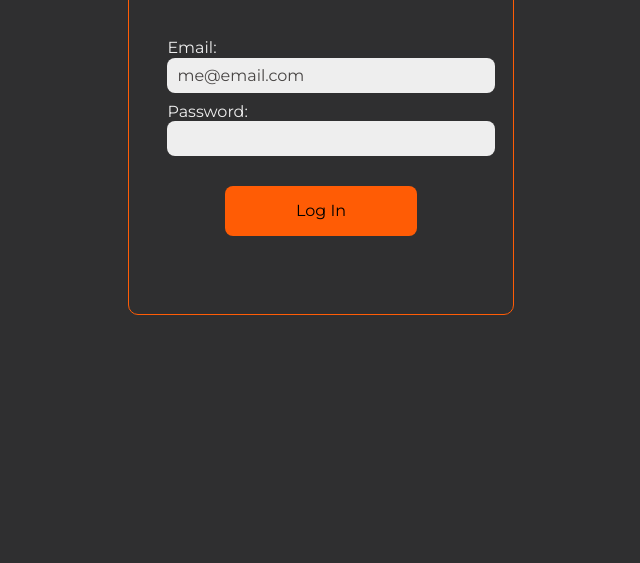
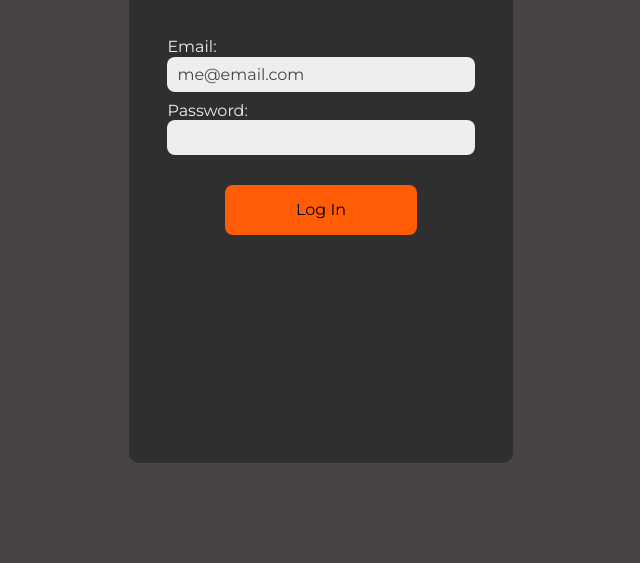
Before and after one commit to liamrdawson/Riff-Login-UI, a plain HTML site: page index.html in a window 1280 px wide. Shown: the part 237-800 px from the top of the page, without its empty margins (319-959 px from the left). Drawn offline with Linux system fonts and the light colour scheme.

Commit message:
remove orange borders & change bg color

```diff
--- a/scss/base/_base.scss
+++ b/scss/base/_base.scss
@@ -1,5 +1,5 @@
 * {
-
+  box-sizing: border-box;
 }
 
 html {
@@ -10,15 +10,19 @@ body {
   font-family: $main-font;
   font-size: $text;
   color: $text-light;
-  background-color: $bg-dark;
+  background-color: $bg-med;
 }
 
 main {
-  border: $brand solid 1px;
+//  border: $brand solid 1px;
+  background-color: $bg-dark;
   border-radius: 10px;
   width: 30%;
   margin: 50px auto;
-  height: 500px;
+  height: 650px;
+  display: flex;
+  flex-direction: column;
+  justify-content:flex-start;
 }
 
 form {
@@ -30,8 +34,9 @@ input {
   color: $bg-med;
   font-size: $text;
   padding: 0 10px;
-  :focus {
-    outline: 0;
-    border: none;
-  }
+  outline: none;
 }
+
+button {
+  outline: none;
+}
--- a/scss/components/_buttons.scss
+++ b/scss/components/_buttons.scss
@@ -23,6 +23,9 @@
   display: flex;
   flex-direction: column;
   margin: auto;
+  :focus {
+    border: $brand solid 2px;
+  }
 }
 
 button {
```
Also changed, not shown: css/style.css, 1 other file.
